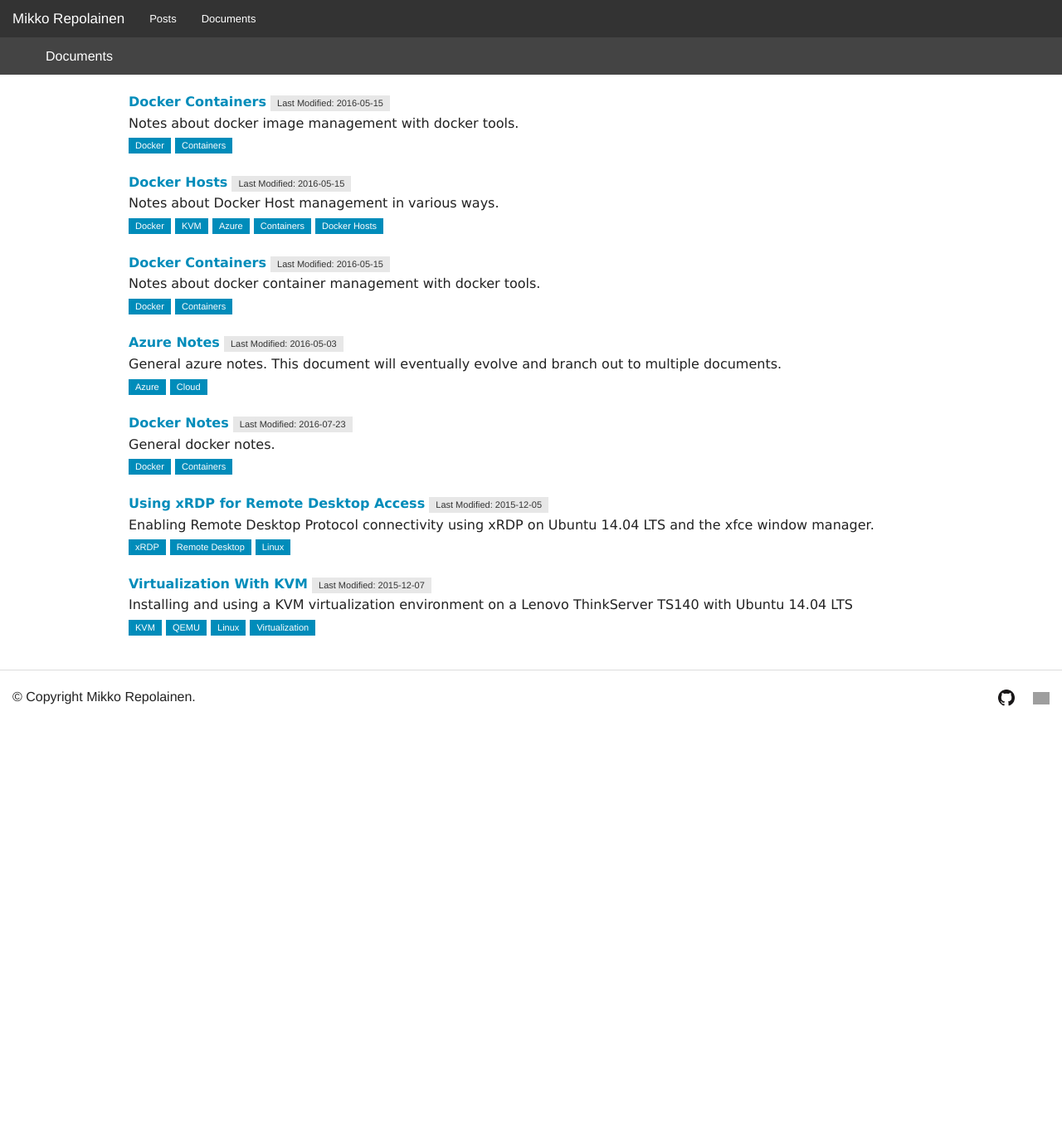
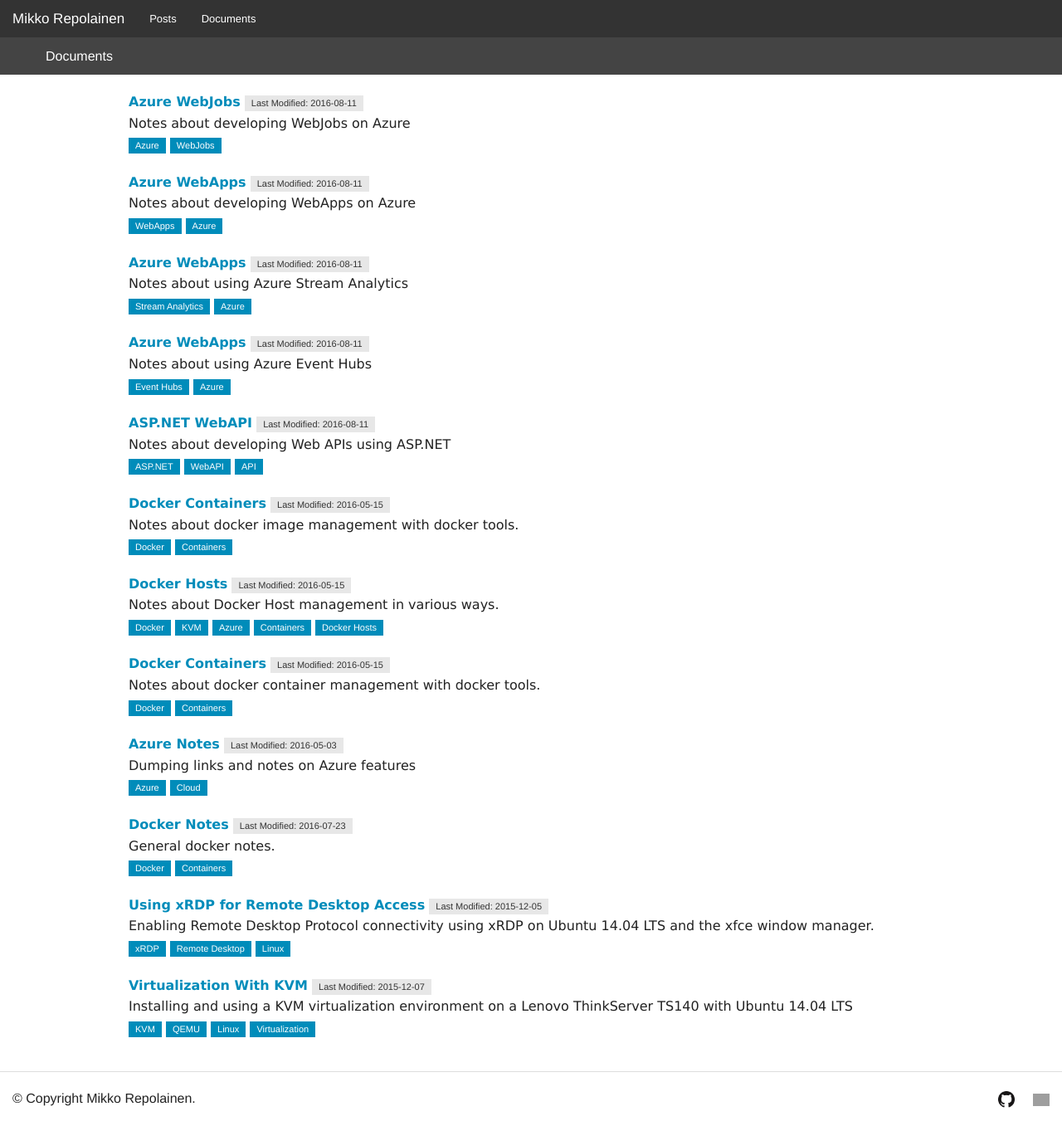
Before and after one commit to mikkorepolainen/mikkorepolainen.github.io, a Jekyll site: the page built from documents/index.html, in a window 1280 px wide. Shown: the whole page at 83% size. Built offline with Jekyll 4.4.1, drawn with Linux system fonts in a browser that asks for light colours; before the commit the page ends 900 px from its top, so only the background shows below that; grey boxes are pictures that could not be loaded.

Commit message:
Dumping bookmarks

```diff
--- a/documents/_posts/2016-05-03-azure.md
+++ b/documents/_posts/2016-05-03-azure.md
@@ -1,7 +1,7 @@
 ---
 layout: document
 title: Azure Notes
-description: General azure notes. This document will eventually evolve and branch out to multiple documents.
+description: Dumping links and notes on Azure features
 modified: 2016-05-03 23:59:00
 relativeroot: ../../
 permalink: documents/azure
@@ -14,34 +14,15 @@
 hidden: true
 ---
 
-Dump
-=====
+Other Documents
+====
 
-EventHub
-- http://stackoverflow.com/questions/36727808/any-example-of-webjob-using-eventhub
-Singleton
- - https://blogs.msdn.microsoft.com/waws/2014/05/19/how-to-run-a-continuous-webjob-as-a-singleton/
- - add the file to root (project root, set Copy to Output Directory property to Copy if newer)
-Webjobs API: https://github.com/projectkudu/kudu/wiki/WebJobs-API
-Shutting down
- - http://blog.amitapple.com/post/2014/05/webjobs-graceful-shutdown/#.VynX34SLQ-U
- - https://github.com/projectkudu/kudu/wiki/Web-Jobs
- - http://stackoverflow.com/questions/27770547/notification-of-when-continuous-azure-webjob-is-stopping-for-noautomatictrigger
- - http://stackoverflow.com/questions/35166010/azure-triggered-webjob-detecting-when-webjob-stops
- - http://stackoverflow.com/questions/36727808/any-example-of-webjob-using-eventhub
- - http://stackoverflow.com/questions/35166010/azure-triggered-webjob-detecting-when-webjob-stops
- - http://stackoverflow.com/questions/27770547/notification-of-when-continuous-azure-webjob-is-stopping-for-noautomatictrigger
-Continuous/Timers
- - http://stackoverflow.com/questions/29625813/how-to-make-azure-webjob-run-continuously-and-call-the-public-static-function-wi
-Timers (config, bug in old ver): http://stackoverflow.com/questions/34665763/azure-webjobs-timertrigger-not-triggering
-Timer Samples
- - https://github.com/Azure/azure-webjobs-sdk-extensions/blob/master/src/ExtensionsSample/Samples/TimerSamples.cs
-Queues, listen to poison messages: https://github.com/victorhurdugaci/AzureWebJobsSamples/tree/master/SendEmailOnFailure
+- [ASP.NET WebAPIs]({% post_url 2016-08-11-aspnet-webapi %})
+- [Azure WebJobs]({% post_url 2016-08-11-azure-webjobs %})
+- [Azure WebApps]({% post_url 2016-08-11-azure-webapps %})
+- [Azure Event Hubs]({% post_url 2016-08-11-azure-eventhubs %})
+- [Azure WebApps]({% post_url 2016-08-11-azure-streamanalytics %})
 
-General
-- https://github.com/projectkudu/kudu/wiki/Web-Jobs
-- https://azure.microsoft.com/en-us/documentation/articles/web-sites-create-web-jobs/
-- https://azure.microsoft.com/en-us/documentation/articles/websites-dotnet-webjobs-sdk/
 
 http://fabriccontroller.net/iot-with-azure-service-bus-event-hubs-authenticating-and-sending-from-any-type-of-device-net-and-js-samples/
 
@@ -51,52 +32,22 @@
 Architecture
 ===========
 
-Web and worker roles effectively deprecated -> use web apps (websites) and web jobs.
+Web applications
+----------------
 
-New features
-----------------------------
+- [Azure WebApps]({% post_url 2016-08-11-azure-webapps %})
+   - Back-end: [ASP.NET WebAPIs]({% post_url 2016-08-11-aspnet-webapi %})
 
+Web roles are effectively deprecated.
+
+Background Processing
+---------------------
+
+- [Azure WebJobs]({% post_url 2016-08-11-azure-webjobs %})
 - Functions [overview](https://azure.microsoft.com/en-us/documentation/articles/functions-overview/).
 - Container Service [landing page](https://azure.microsoft.com/en-us/services/container-service/).
 
-Web Apps
-=======
-
-- Configuring [docs](https://azure.microsoft.com/en-us/documentation/articles/web-sites-configure/)
-- Getting 403 errors? Perhaps the App Service Plan resource quota is exceeded: try scaling up the service plan [reference](https://blogs.msdn.microsoft.com/waws/2016/01/05/azure-web-apps-error-403-this-web-app-is-stopped/).
-  - Free tier has a resource quota TODO defined where? What about quotas for other tiers?
-
-WebJobs
-=======
-
-Continuous, scheduled or on-demand (run from the portal).
-
-Continous jobs require that the web app hosting the job is configured with the "Always On" option (requires basic tier+), otherwise the job may be terminated when the app becomes idle [reference](https://azure.microsoft.com/en-us/documentation/articles/web-sites-configure/)
-
-TODO Use cases: when to and when not to, alternatives
-
-
-Dashboard
-------------
-
-Access at https://yoursite.scm.azurewebsites.net/azurejobs
-
-Scheduled WebJobs
-----------------------
-
-Minimum frequency - each minute - is not free. Other frequencies are free (hours, days etc.) [reference](https://azure.microsoft.com/en-us/documentation/articles/websites-dotnet-deploy-webjobs/).
-
-Links
-------
-
-- Hanselman hype [blog post](http://www.hanselman.com/blog/IntroducingWindowsAzureWebJobs.aspx).
-- Creating a webjob [article](https://azure.microsoft.com/en-us/documentation/articles/websites-dotnet-webjobs-sdk-get-started/).
-- WebJobs for queue storage [article](https://azure.microsoft.com/en-us/documentation/articles/websites-dotnet-webjobs-sdk-storage-queues-how-to/).
-- Deployment (with or without a web app) [reference](https://azure.microsoft.com/en-us/documentation/articles/websites-dotnet-deploy-webjobs/).
-- To enable webjobs dashboard when deployed alongside another web app, you need to put the AzureWebJobsDashboard connectionstring in the web app configuration through azure portal [reference](http://stackoverflow.com/questions/34124804/azurewebjobsdashboard-configuration-error).
-- Web job published alongside another web app gets configuration settings also from the web app's configuration settings (web.config or overridden from the portal) [reference](http://blog.ploeh.dk/2014/05/16/configuring-azure-web-jobs/).
-- Single Writer [reference](http://blog.ploeh.dk/2014/04/30/single-writer-web-jobs-on-azure/).
-- Scheduled continuous polling [reference](http://blog.ploeh.dk/2014/09/25/faking-a-continuously-polling-consumer-with-scheduled-tasks/).
+Worker roles effectively deprecated
 
 Security
 ======
--- /dev/null
+++ b/documents/_posts/2016-08-11-aspnet-webapi.md
@@ -0,0 +1,56 @@
+---
+layout: document
+title: ASP.NET WebAPI
+description: Notes about developing Web APIs using ASP.NET
+modified: 2016-08-11 23:59:00
+relativeroot: ../../
+permalink: documents/aspnet-webapi
+type: document
+tags:
+- ASP.NET
+- WebAPI
+- API
+category: documents
+published: true
+hidden: true
+---
+
+ASP.NET WebAPI 2
+===============================
+
+Dependency Injection
+--------------------
+
+https://www.linkedin.com/pulse/dependencyresolver-aspnet-mvc-webapi-eugene-bichel
+https://blogs.msdn.microsoft.com/kirpas/2013/08/06/writing-a-simple-implementation-of-dependency-injection-in-mvc-4-web-api-with-net-framework-4-5/
+http://www.asp.net/web-api/overview/advanced/dependency-injection
+https://code.msdn.microsoft.com/ASP-NET-Web-API-Tutorial-468ee148
+
+Error handling
+--------------
+
+http://www.asp.net/web-api/overview/formats-and-model-binding/model-validation-in-aspnet-web-api
+http://www.asp.net/web-api/overview/error-handling/exception-handling
+https://www.google.com/search?q=asp.net+web+api+catch+malformed+json&oq=asp.net+web+api+catch+malformed+json&aqs=chrome..69i57.6759j0j7&sourceid=chrome&ie=UTF-8
+http://stackoverflow.com/questions/11989145/asp-net-webapi-custom-message-for-malformed-post-data
+https://www.jayway.com/2016/01/08/improving-error-handling-asp-net-web-api-2-1-owin/
+https://github.com/jayway/owinerrorhandling
+
+Unit testing
+------------
+
+http://www.asp.net/web-api/overview/testing-and-debugging/unit-testing-with-aspnet-web-api
+http://www.asp.net/web-api/overview/testing-and-debugging/unit-testing-controllers-in-web-api
+
+
+ASP.NET Core (MVC 6)
+=================
+
+http://www.hanselman.com/blog/ExploringAMinimalWebAPIWithASPNETCore.aspx
+http://blog.scottlogic.com/2016/01/20/restful-api-with-aspnet50.html
+
+
+TODO
+=====
+
+https://blog.tonysneed.com/2016/01/06/wcf-is-dead-long-live-mvc-6/
--- /dev/null
+++ b/documents/_posts/2016-08-11-azure-eventhubs.md
@@ -0,0 +1,34 @@
+---
+layout: document
+title: Azure WebApps
+description: Notes about using Azure Event Hubs
+modified: 2016-08-11 23:59:00
+relativeroot: ../../
+permalink: documents/azure-eventhubs
+type: document
+tags:
+- Event Hubs
+- Azure
+category: documents
+published: true
+hidden: true
+---
+
+Links
+=====
+
+- https://azure.microsoft.com/en-us/documentation/articles/event-hubs-overview/
+- https://azure.microsoft.com/en-us/documentation/articles/event-hubs-api-overview/
+- http://blogs.biztalk360.com/understand-azure-event-hubs/
+- http://prasad-pillutla.github.io/Prasadthinks/blog/2015/06/18/nuances-of-azure-event-hubs/
+- https://blogs.msdn.microsoft.com/paolos/2014/12/01/how-to-create-a-service-bus-namespace-and-an-event-hub-using-a-powershell-script/
+- https://social.msdn.microsoft.com/Forums/windowsserver/en-US/0934435e-c578-4d20-b9d9-30a572706007/eventhub-how-to-set-up-the-offset-when-using-eventprocessorhost-?forum=servbus
+- https://blogs.msdn.microsoft.com/opensourcemsft/2015/08/08/choosing-between-azure-event-hub-and-kafka-what-you-need-to-know/
+
+
+Checkpoints
+===========
+
+- https://social.msdn.microsoft.com/Forums/windowsserver/en-US/0934435e-c578-4d20-b9d9-30a572706007/eventhub-how-to-set-up-the-offset-when-using-eventprocessorhost-?forum=servbus
+  - Possible but works only on first request to partition ("blob lease obtained") -> must remove CG and related blob data and start over to reset.
+- TODO when using webjobs, when should checkpoint?
--- /dev/null
+++ b/documents/_posts/2016-08-11-azure-streamanalytics.md
@@ -0,0 +1,33 @@
+---
+layout: document
+title: Azure WebApps
+description: Notes about using Azure Stream Analytics
+modified: 2016-08-11 23:59:00
+relativeroot: ../../
+permalink: documents/azure-streamanalytics
+type: document
+tags:
+- Stream Analytics
+- Azure
+category: documents
+published: true
+hidden: true
+---
+
+Links
+=====
+
+- REST API https://msdn.microsoft.com/en-us/library/azure/dn835031.aspx
+- PowerShell https://azure.microsoft.com/en-us/documentation/articles/stream-analytics-monitor-and-manage-jobs-use-powershell/
+- Management SDK https://azure.microsoft.com/en-us/documentation/articles/stream-analytics-dotnet-management-sdk/
+- Query examples https://azure.microsoft.com/en-us/documentation/articles/stream-analytics-stream-analytics-query-patterns/
+- Pricing https://azure.microsoft.com/en-us/pricing/details/event-hubs/
+- Tumbling windows http://www.desertislesql.com/wordpress1/?p=961
+- Scaling https://azure.microsoft.com/en-us/documentation/articles/stream-analytics-scale-jobs/
+
+Notes
+======
+
+- tolerance windows cause delay
+- not an option for real time event traffic
+- different windows require separate jobs (each have an uptime cost)
--- /dev/null
+++ b/documents/_posts/2016-08-11-azure-webapps.md
@@ -0,0 +1,19 @@
+---
+layout: document
+title: Azure WebApps
+description: Notes about developing WebApps on Azure
+modified: 2016-08-11 23:59:00
+relativeroot: ../../
+permalink: documents/azure-webapps
+type: document
+tags:
+- WebApps
+- Azure
+category: documents
+published: true
+hidden: true
+---
+
+- Configuring [docs](https://azure.microsoft.com/en-us/documentation/articles/web-sites-configure/)
+- Getting 403 errors? Perhaps the App Service Plan resource quota is exceeded: try scaling up the service plan [reference](https://blogs.msdn.microsoft.com/waws/2016/01/05/azure-web-apps-error-403-this-web-app-is-stopped/).
+  - Free tier has a resource quota TODO defined where? What about quotas for other tiers?
--- /dev/null
+++ b/documents/_posts/2016-08-11-azure-webjobs.md
@@ -0,0 +1,93 @@
+---
+layout: document
+title: Azure WebJobs
+description: Notes about developing WebJobs on Azure
+modified: 2016-08-11 23:59:00
+relativeroot: ../../
+permalink: documents/azure-webjobs
+type: document
+tags:
+- Azure
+- WebJobs
+category: documents
+published: true
+hidden: true
+---
+
+Continuous, scheduled or on-demand (run from the portal).
+
+Continous jobs require that the web app hosting the job is configured with the "Always On" option (requires basic tier+), otherwise the job may be terminated when the app becomes idle [reference](https://azure.microsoft.com/en-us/documentation/articles/web-sites-configure/)
+
+TODO Use cases: when to and when not to, alternatives
+
+
+Dashboard
+------------
+
+Dashboard: access at https://yoursite.scm.azurewebsites.net/azurejobs
+
+Scheduled WebJobs
+----------------------
+
+Minimum frequency - each minute - is not free. Other frequencies are free (hours, days etc.) [reference](https://azure.microsoft.com/en-us/documentation/articles/websites-dotnet-deploy-webjobs/).
+
+
+General
+=======
+
+- https://github.com/projectkudu/kudu/wiki/Web-Jobs
+- https://azure.microsoft.com/en-us/documentation/articles/web-sites-create-web-jobs/
+- https://azure.microsoft.com/en-us/documentation/articles/websites-dotnet-webjobs-sdk/
+
+Webjobs API: https://github.com/projectkudu/kudu/wiki/WebJobs-API
+
+Singleton
+=========
+
+Continuous web jobs must sometimes run only on a single node even though there are more than one instance.
+Examples: EventHub EventProcessorHost for a fixed
+
+ - https://blogs.msdn.microsoft.com/waws/2014/05/19/how-to-run-a-continuous-webjob-as-a-singleton/
+ - add the file to root (project root, set Copy to Output Directory property to Copy if newer)
+
+Using with EventHub
+===================
+
+- http://stackoverflow.com/questions/36727808/any-example-of-webjob-using-eventhub
+- https://github.com/Azure/azure-webjobs-sdk/wiki/EventHub-support
+
+Graceful Shutdown
+=============
+
+ - http://blog.amitapple.com/post/2014/05/webjobs-graceful-shutdown/
+ - https://github.com/projectkudu/kudu/wiki/Web-Jobs
+ - http://stackoverflow.com/questions/27770547/notification-of-when-continuous-azure-webjob-is-stopping-for-noautomatictrigger
+ - http://stackoverflow.com/questions/35166010/azure-triggered-webjob-detecting-when-webjob-stops
+ - http://stackoverflow.com/questions/35166010/azure-triggered-webjob-detecting-when-webjob-stops
+ - http://stackoverflow.com/questions/27770547/notification-of-when-continuous-azure-webjob-is-stopping-for-noautomatictrigger
+ - https://github.com/Azure/azure-webjobs-sdk/blob/master/src/Microsoft.Azure.WebJobs.Host/WebjobsShutdownWatcher.cs
+ - http://stackoverflow.com/questions/22429769/graceful-shutdown-of-azure-webjobs
+ - http://stackoverflow.com/questions/24513448/how-to-prevent-azure-webjob-from-starting-up-after-publishing
+ -
+
+Continuous/Timers
+ - http://stackoverflow.com/questions/29625813/how-to-make-azure-webjob-run-continuously-and-call-the-public-static-function-wi
+
+Timers (config, bug in old ver): http://stackoverflow.com/questions/34665763/azure-webjobs-timertrigger-not-triggering
+
+Timer Samples
+ - https://github.com/Azure/azure-webjobs-sdk-extensions/blob/master/src/ExtensionsSample/Samples/TimerSamples.cs
+
+Queues, listen to poison messages: https://github.com/victorhurdugaci/AzureWebJobsSamples/tree/master/SendEmailOnFailure
+
+Links
+=====
+
+- Hanselman hype [blog post](http://www.hanselman.com/blog/IntroducingWindowsAzureWebJobs.aspx).
+- Creating a webjob [article](https://azure.microsoft.com/en-us/documentation/articles/websites-dotnet-webjobs-sdk-get-started/).
+- WebJobs for queue storage [article](https://azure.microsoft.com/en-us/documentation/articles/websites-dotnet-webjobs-sdk-storage-queues-how-to/).
+- Deployment (with or without a web app) [reference](https://azure.microsoft.com/en-us/documentation/articles/websites-dotnet-deploy-webjobs/).
+- To enable webjobs dashboard when deployed alongside another web app, you need to put the AzureWebJobsDashboard connectionstring in the web app configuration through azure portal [reference](http://stackoverflow.com/questions/34124804/azurewebjobsdashboard-configuration-error).
+- Web job published alongside another web app gets configuration settings also from the web app's configuration settings (web.config or overridden from the portal) [reference](http://blog.ploeh.dk/2014/05/16/configuring-azure-web-jobs/).
+- Single Writer [reference](http://blog.ploeh.dk/2014/04/30/single-writer-web-jobs-on-azure/).
+- Scheduled continuous polling [reference](http://blog.ploeh.dk/2014/09/25/faking-a-continuously-polling-consumer-with-scheduled-tasks/).
```
Also changed, not shown: other parts of documents/_posts/2016-05-03-azure.md (+2 -1 lines).
